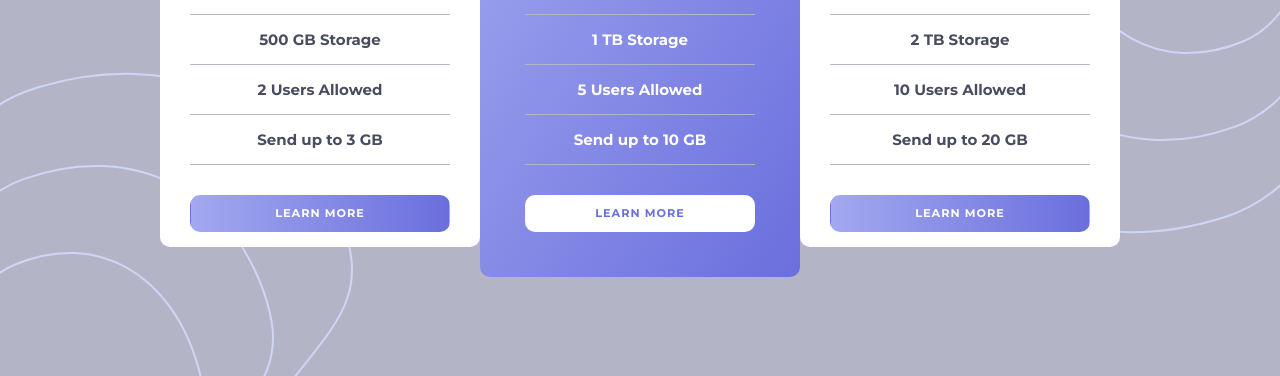
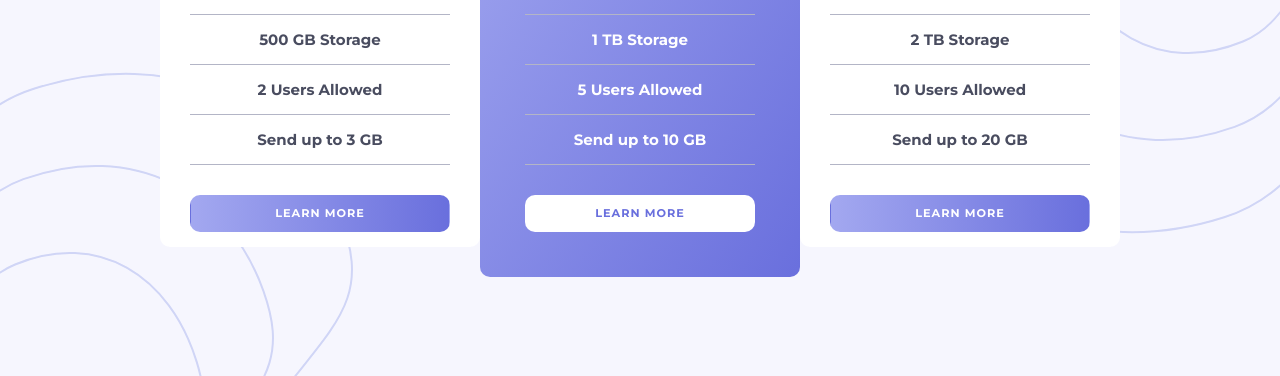
Before and after one commit to Gattaccio/Pricing-component-with-toggle, a plain HTML site: page index.html in a window 1280 px wide. Shown: the part 424-800 px from the top of the page. Drawn offline with Linux system fonts and the light colour scheme.

Commit message:
Update style.css

```diff
--- a/style.css
+++ b/style.css
@@ -24,7 +24,7 @@ body {
     justify-content: center;
     flex-direction: column;
     min-height: 100vh;
-    background: url('./images/bg-bottom.svg') left bottom no-repeat, url('./images/bg-top.svg') top right no-repeat var(--Light-Grayish-Blue);
+    background: url('./images/bg-bottom.svg') left bottom no-repeat, url('./images/bg-top.svg') top right no-repeat var(--Very-Light-Grayish-Blue);
 }
 
 h1 {
```
